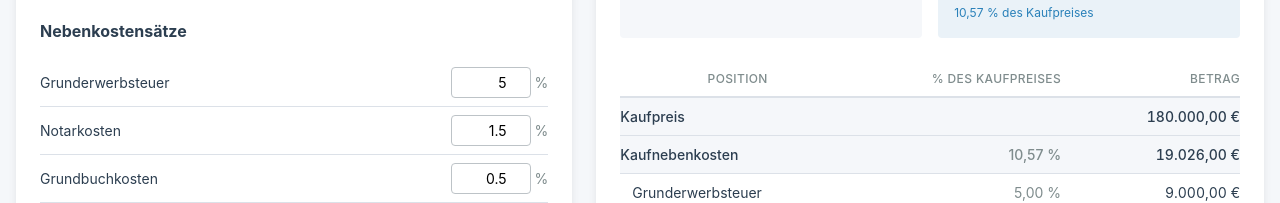
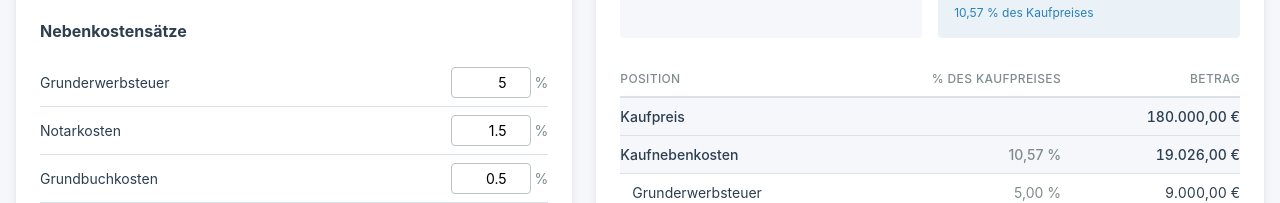
Before and after one commit to PhilippMeissner/immo-calc, an Angular app: page / in a window 1280 px wide. Shown: the part 363-566 px from the top of the page. Built offline with nearby package versions, Linux system fonts and the light colour scheme.

Commit message:
updated table

```diff
--- a/src/app/components/cost-result/cost-result.html
+++ b/src/app/components/cost-result/cost-result.html
@@ -23,7 +23,7 @@
     <table class="breakdown">
       <thead>
         <tr>
-          <th>Position</th>
+          <th class="name">Position</th>
           <th class="rate">% des Kaufpreises</th>
           <th class="amount">Betrag</th>
         </tr>
--- a/src/app/components/cost-result/cost-result.scss
+++ b/src/app/components/cost-result/cost-result.scss
@@ -110,6 +110,10 @@ h2 {
     padding-right: var(--spacing);
   }
 
+  th.name {
+    text-align: left;
+  }
+
   th.amount {
     text-align: right;
   }
```
